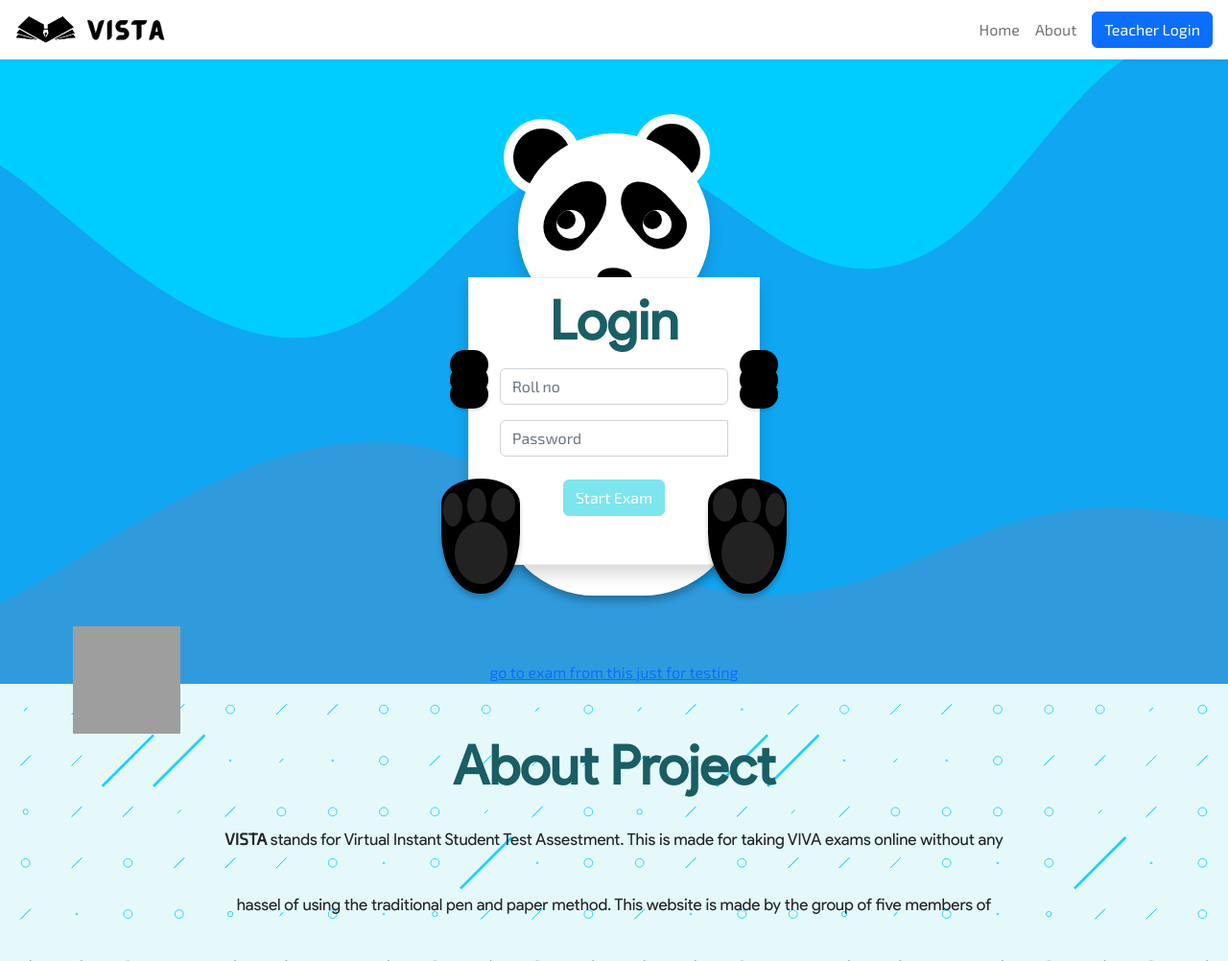
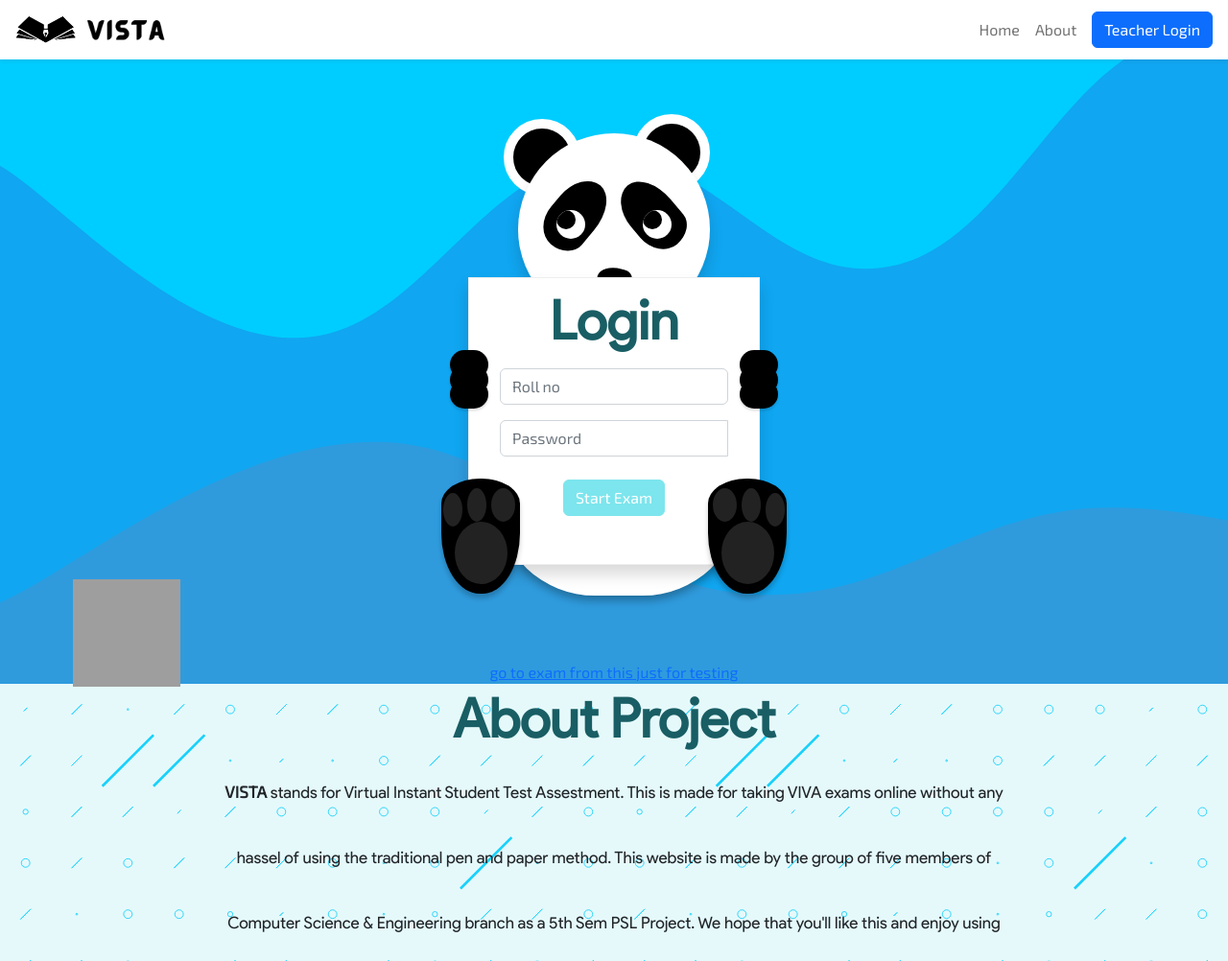
Before and after one commit to karanmandve/VISTA, a Flask app: page / in a window 1280 px wide. Shown: the top 1002 px of the page at 96% size. Run offline with Flask 3, Linux system fonts and the light colour scheme; some libraries are stand-ins or nearby versions; some web fonts are replaced; grey boxes are pictures that could not be loaded.

Commit message:
changed emogi

```diff
--- a/templates/Teachers/teacher-login.html
+++ b/templates/Teachers/teacher-login.html
@@ -129,9 +129,6 @@
         <source srcset="https://fonts.gstatic.com/s/e/notoemoji/latest/1f600/512.webp" type="image/webp">
         <img style="width:7rem;height:7rem;" src="https://fonts.gstatic.com/s/e/notoemoji/latest/1f600/512.gif" alt="😀" width="32" height="32">
       </picture>
-      <!-- <picture style="display:block;margin:-12% 0 0 -124%;">
-        <img style="width: 21rem;height: 17rem;margin: -5% 0 0 93%;" src="../static/arrow.png" alt="" width="32" height="32">
-      </picture> -->
       <h1>About Project</h1>
           <p>VISTA stands for Virtual Instant Student Test Assestment. This is made for taking VIVA exams online without any hassel of using the traditional pen and paper method.
           This website is made by the group of five members of Computer Science & Engineering branch as a 5th Sem PSL Project. We hope that you'll like this and enjoy using this website 😀 </p>
@@ -139,9 +136,6 @@
 
     </section>
     <section id="team">
-      <!-- <picture style="display:block;margin:-12% 0 0 -124%;">
-      <img style="width: 21rem;height: 17rem;margin: -1% 0 0 21%;transform: scaleX(-1);" src="../static/arrow.png" alt="" width="32" height="32">
-    </picture> -->
       <div class="wrapper">
           <h1>Our Team</h1>
           <div class="our_team">
--- a/templates/header.html
+++ b/templates/header.html
@@ -24,7 +24,7 @@
               <a href="/" class="nav-link menu">Home</a>
           </li>
           <li class="nav-item menu">
-              <a href="/about" class="nav-link menu">About</a>
+              <a href="#about_us" class="nav-link menu">About</a>
           </li>
           {% if not (current_user.is_authenticated or teacher_page) %}
           <li class="nav-item">
--- a/templates/index.html
+++ b/templates/index.html
@@ -81,22 +81,16 @@
 
   </section>
   <section id="about_us" style="padding:3% 18% 2% 18%;">
-    <picture style="display:block;margin:-12% 0 0 -124%;">
-      <source srcset="https://fonts.gstatic.com/s/e/notoemoji/latest/1f600/512.webp" type="image/webp">
-      <img style="width:7rem;height:7rem;" src="https://fonts.gstatic.com/s/e/notoemoji/latest/1f600/512.gif" alt="😀" width="32" height="32">
+    <picture style="display:block;margin:-18% 0 0 -124%;">
+      <source srcset="https://fonts.gstatic.com/s/e/notoemoji/latest/261d_1f3fb/512.webp" type="image/webp">
+      <img style="width:7rem;height:7rem;transform:rotateX(180deg)" src="https://fonts.gstatic.com/s/e/notoemoji/latest/261d_1f3fb/512.gif" alt="😀" width="32" height="32">
     </picture>
-    <!-- <picture style="display:block;margin:-12% 0 0 -124%;">
-      <img style="width: 21rem;height: 17rem;margin: -5% 0 0 93%;" src="../static/arrow.png" alt="" width="32" height="32">
-    </picture> -->
     <h1>About Project</h1>
         <p> <strong>VISTA</strong>  stands for Virtual Instant Student Test Assestment. This is made for taking VIVA exams online without any hassel of using the traditional pen and paper method.
         This website is made by the group of five members of Computer Science & Engineering branch as a 5th Sem PSL Project. We hope that you'll like this and enjoy using this website 😀 </p>
         </p>
   </section>
   <section id="team">
-    <!-- <picture style="display:block;margin:-12% 0 0 -124%;">
-      <img style="width: 21rem;height: 17rem;margin: -1% 0 0 21%;transform: scaleX(-1);" src="../static/arrow.png" alt="" width="32" height="32">
-    </picture> -->
     <div class="wrapper">
         <h1>Our Team</h1>
         <div class="our_team">
```
Also changed, not shown: static/arrow.png (deleted), static/tem.jpeg (deleted), static/test_icon.png (deleted).
